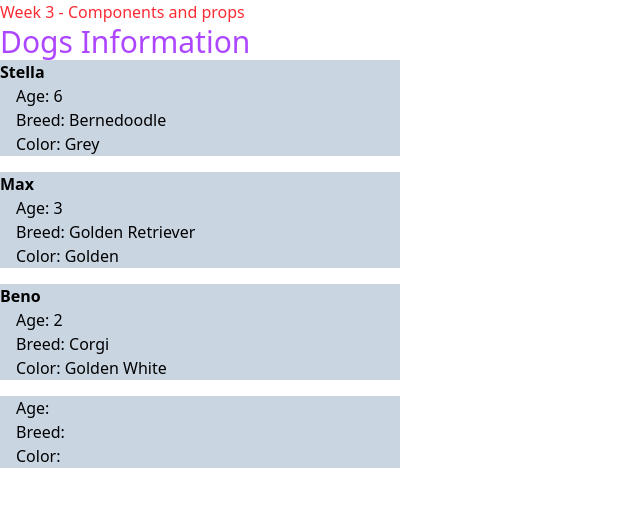
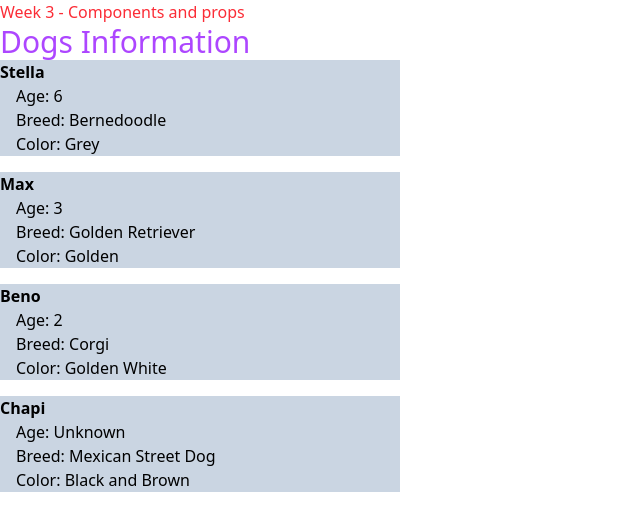
Before and after one commit to CodyLeblanc13/Demo-code, a Next.js app: page /week3 in a window 1280 px wide. Shown: the top 530 px of the page, without its empty margins (0-640 px from the left). Built offline with nearby package versions, Linux system fonts and the light colour scheme.

Commit message:
Fixed an issue with Chapi

```diff
--- a/app/week3/page.js
+++ b/app/week3/page.js
@@ -25,7 +25,7 @@ export default function page() {
       <Dog dog={dog1} />
       <Dog dog={dog2} />
       <Dog dog={dog3} />
-      <Dog dog={{Name: "Chapi", Age: "Unknown", Breed: "Mexican Street Dog", Color: "Black and Brown"}} />
+      <Dog dog={{name: "Chapi", age: "Unknown", breed: "Mexican Street Dog", color: "Black and Brown"}} />
     </main>
   );
 }
```
